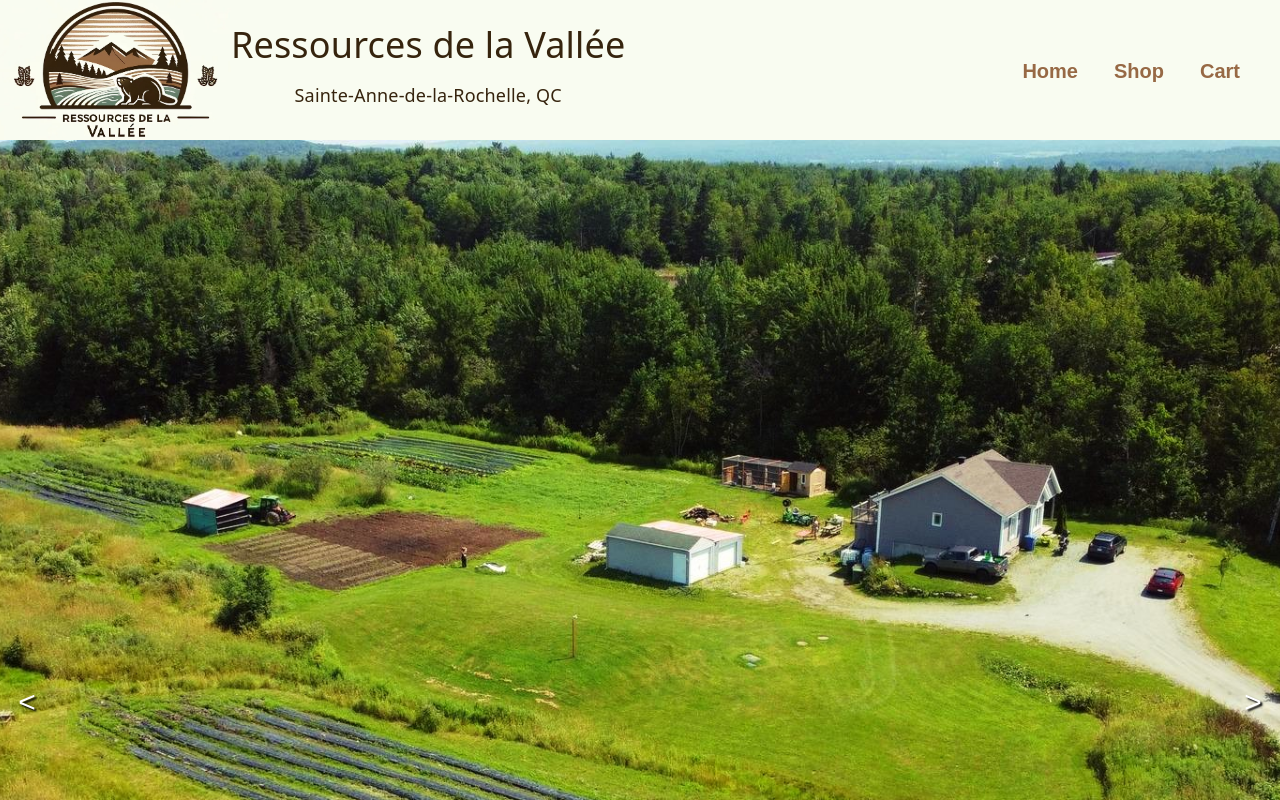
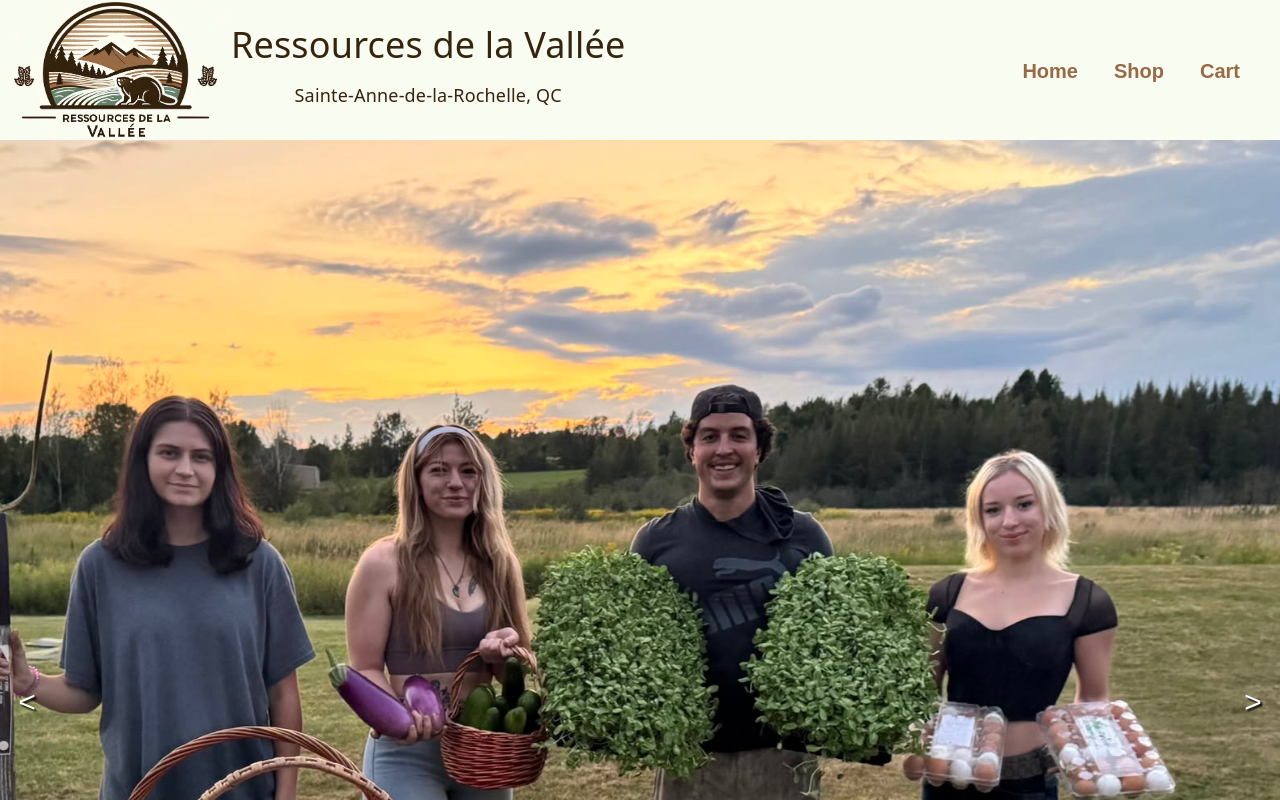
Before and after one commit to Trithereon/project-shopping-cart, a React (Vite) app: page / in a window 1280 px wide. Shown: the top 800 px of the page. Built offline with nearby package versions, Linux system fonts and the light colour scheme.

Commit message:
fix: smooth image carousel animation and maintain autoplay sync after user selection

```diff
--- a/src/components/ImgCarousel.jsx
+++ b/src/components/ImgCarousel.jsx
@@ -1,9 +1,10 @@
 import styles from "../styles/ImgCarousel.module.css";
-import { useState } from "react";
+import { useEffect, useState } from "react";
 
 function ImgCarousel({ images }) {
   const [selectedImg, setSelectedImg] = useState(0);
   const arrLength = Object.values(images).length;
+  const SLIDE_DURATION = 4000; // Sync with transform timing in css module.
 
   function handlePrev() {
     setSelectedImg((prevState) => {
@@ -19,6 +20,12 @@ function ImgCarousel({ images }) {
     });
   }
 
+  // Autoplay. Timer resets every time selectedImg changes.
+  useEffect(() => {
+    const timer = setInterval(handleNext, SLIDE_DURATION);
+    return () => clearInterval(timer);
+  }, [selectedImg]);
+
   return (
     <div className={styles.imgCarousel}>
       <button className={styles.prev} onClick={handlePrev}>
@@ -29,11 +36,12 @@ function ImgCarousel({ images }) {
         // Takes src, splits into an array, keeps only the last value, e.g. "hens.jpg"
         const filename = src.split("/").pop();
         return (
-          <div
-            key={src}
-            className={`${styles.slide} ${index === selectedImg ? styles.visible : ""}`}
-          >
-            <img src={src} alt={filename} className={styles.slideContent} />
+          <div key={src} className={styles.slide}>
+            <img
+              src={src}
+              alt={filename}
+              className={`${styles.slideContent} ${index === selectedImg ? styles.visible : ""}`}
+            />
           </div>
         );
       })}
--- a/src/styles/ImgCarousel.module.css
+++ b/src/styles/ImgCarousel.module.css
@@ -13,20 +13,45 @@
 .slide {
   display: flex;
   justify-content: center;
-  opacity: 0;
+  /* opacity: 0; */
   grid-area: slides;
-  transition: opacity 600ms;
+  /* transition:
+    opacity 600ms,
+    transform 4000ms linear; */
   position: absolute;
   inset: 0;
-}
-
-.slide.visible {
-  opacity: 1;
+  overflow: hidden;
 }
 
 .slideContent {
   max-width: 100%;
   object-fit: cover;
+  opacity: 0;
+  transform: scale(1);
+}
+
+.slideContent.visible {
+  animation:
+    fadeIn 1s linear forwards,
+    zoom 5s linear forwards;
+}
+
+@keyframes fadeIn {
+  from {
+    opacity: 0.5;
+  }
+  to {
+    opacity: 1;
+  }
+}
+
+@keyframes zoom {
+  from {
+    transform: scale(1);
+  }
+  to {
+    transform: scale(1.1);
+  }
 }
 
 .prev,
```
